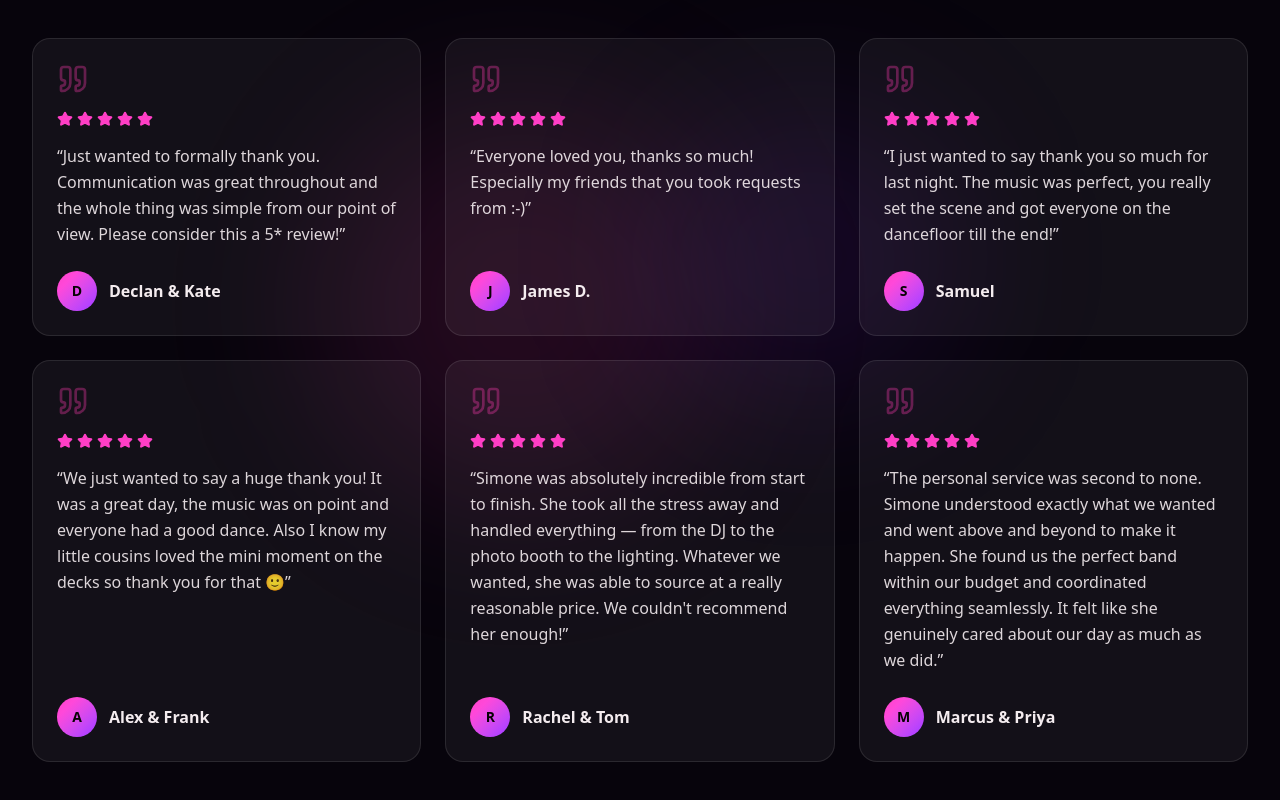
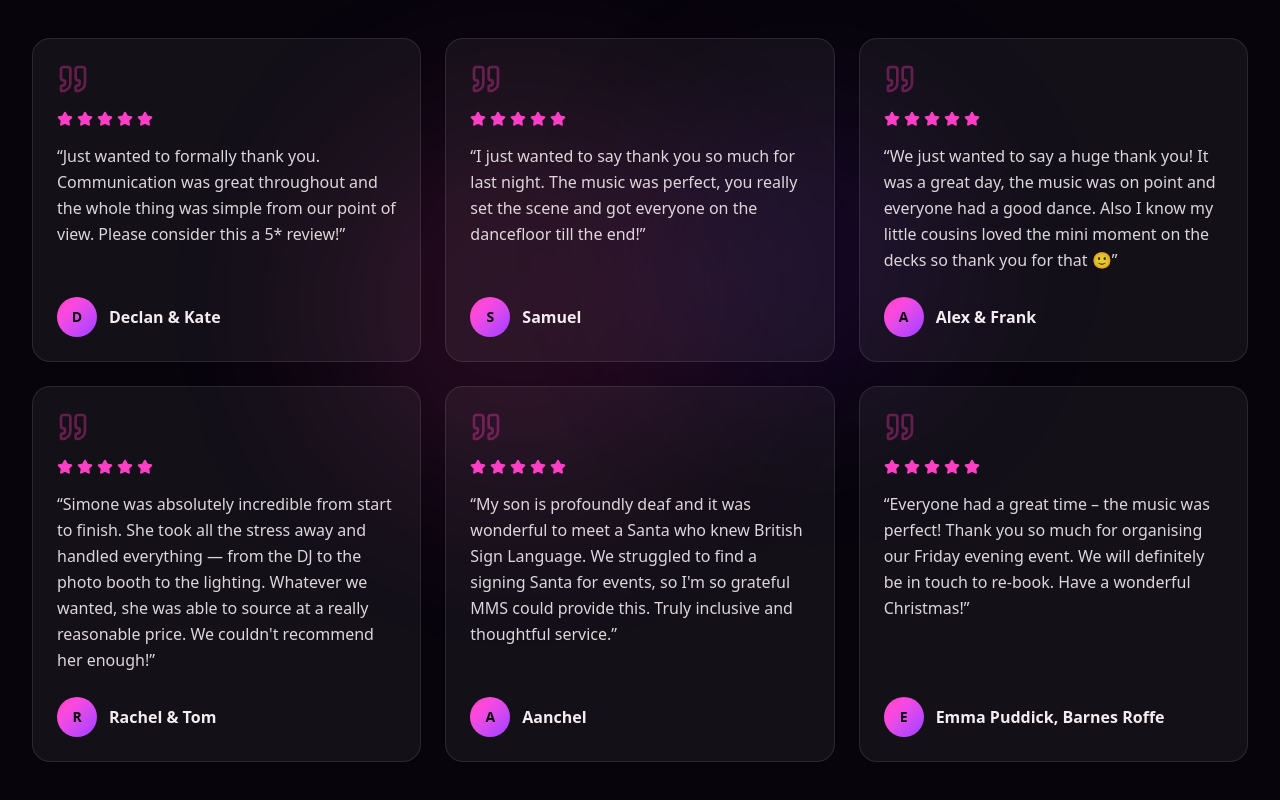
Before and after one commit to jackvdp/mms-website, a Next.js app: page / in a window 1280 px wide. Shown: the part 5083-5883 px from the top of the page. Built offline with nearby package versions, Linux system fonts and the light colour scheme.

Commit message:
update teastimonials

```diff
--- a/src/components/testimonials.tsx
+++ b/src/components/testimonials.tsx
@@ -7,10 +7,6 @@ const testimonials = [
   {
     name: "Declan & Kate",
     text: "Just wanted to formally thank you. Communication was great throughout and the whole thing was simple from our point of view. Please consider this a 5* review!",
-  },
-  {
-    name: "James D.",
-    text: "Everyone loved you, thanks so much! Especially my friends that you took requests from :-)",
   },
   {
     name: "Samuel",
@@ -25,8 +21,12 @@ const testimonials = [
     text: "Simone was absolutely incredible from start to finish. She took all the stress away and handled everything — from the DJ to the photo booth to the lighting. Whatever we wanted, she was able to source at a really reasonable price. We couldn't recommend her enough!",
   },
   {
-    name: "Marcus & Priya",
-    text: "The personal service was second to none. Simone understood exactly what we wanted and went above and beyond to make it happen. She found us the perfect band within our budget and coordinated everything seamlessly. It felt like she genuinely cared about our day as much as we did.",
+    name: "Aanchel",
+    text: "My son is profoundly deaf and it was wonderful to meet a Santa who knew British Sign Language. We struggled to find a signing Santa for events, so I'm so grateful MMS could provide this. Truly inclusive and thoughtful service.",
+  },
+  {
+    name: "Emma Puddick, Barnes Roffe",
+    text: "Everyone had a great time – the music was perfect! Thank you so much for organising our Friday evening event. We will definitely be in touch to re-book. Have a wonderful Christmas!",
   },
 ];
 
```
